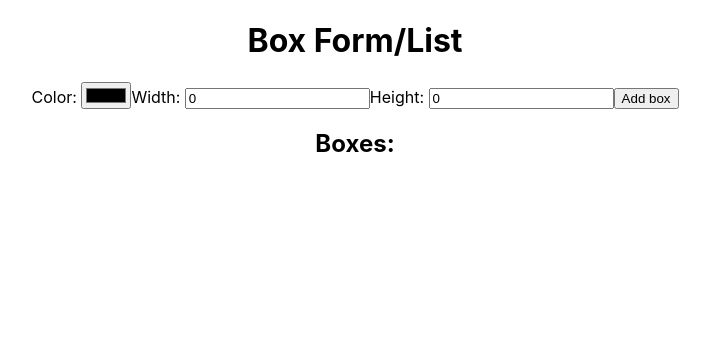
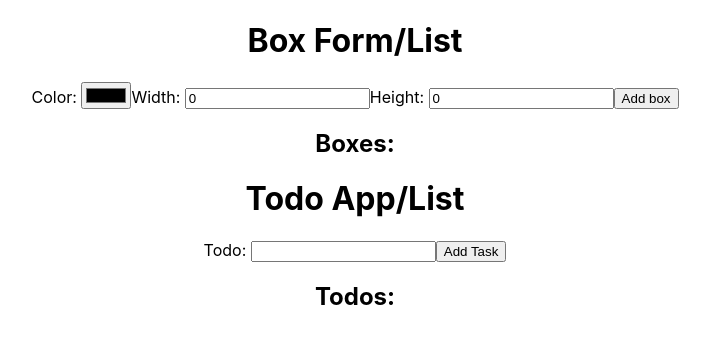
Before and after one commit to adshay18/react-forms, a React (Create React App) app: page / in a window 1280 px wide. Shown: the top 344 px of the page, without its empty margins (285-995 px from the left). Built offline with nearby package versions, Linux system fonts and the light colour scheme.

Commit message:
make working TodoList component and subcomponents

```diff
--- a/src/App.js
+++ b/src/App.js
@@ -1,11 +1,14 @@
 import './App.css';
 import BoxList from './BoxList';
+import TodoList from './TodoList';
 
 function App() {
 	return (
 		<div className="App">
 			<h1>Box Form/List</h1>
 			<BoxList />
+			<h1>Todo App/List</h1>
+			<TodoList />
 		</div>
 	);
 }
--- /dev/null
+++ b/src/NewTodoForm.js
@@ -0,0 +1,31 @@
+import React, { useState } from 'react';
+
+const NewTodoForm = ({ addTodo }) => {
+	const INITIAL_STATE = { text: '' };
+	const [ formData, setFormData ] = useState(INITIAL_STATE);
+
+	const handleSubmit = (evt) => {
+		evt.preventDefault();
+		addTodo(formData);
+		setFormData(INITIAL_STATE);
+	};
+
+	const handleChange = (evt) => {
+		const { name, value } = evt.target;
+		setFormData((fData) => ({
+			...fData,
+			[name]: value
+		}));
+	};
+
+	return (
+		<form onSubmit={handleSubmit}>
+			<label htmlFor="text">Todo: </label>
+			<input type="text" id="text" name="text" value={formData.text} onChange={handleChange} />
+
+			<button>Add Task</button>
+		</form>
+	);
+};
+
+export default NewTodoForm;
--- /dev/null
+++ b/src/Todo.css
@@ -0,0 +1,11 @@
+.Todo {
+	display: inline-block;
+	margin: 0 auto;
+	margin-top: 10px;
+}
+
+.Todo-remove {
+	display: inline-block;
+	margin-left: 5px;
+	position: relative;
+}
--- /dev/null
+++ b/src/Todo.js
@@ -0,0 +1,16 @@
+import React, { useState } from 'react';
+import './Todo.css';
+
+const Todo = ({ removeTodo, idx, text }) => {
+	return (
+		<React.Fragment>
+			<div className="Todo">{text}</div>
+			<button className="Todo-remove" onClick={() => removeTodo(idx)}>
+				X
+			</button>
+			<br />
+		</React.Fragment>
+	);
+};
+
+export default Todo;
--- /dev/null
+++ b/src/TodoList.js
@@ -0,0 +1,29 @@
+import { useState } from 'react';
+import Todo from './Todo';
+import { v4 as uuid } from 'uuid';
+import NewTodoForm from './NewTodoForm';
+
+const TodoList = () => {
+	const [ todos, setTodos ] = useState([]);
+
+	const addTodo = (todo) => {
+		let newTodo = { ...todo, id: uuid() };
+		setTodos((todos) => [ ...todos, newTodo ]);
+	};
+
+	const removeTodo = (idx) => {
+		let todosCopy = [ ...todos ];
+		let todo = todosCopy.splice(todosCopy[idx], 1);
+		setTodos((todos) => [ ...todosCopy ]);
+	};
+
+	return (
+		<div className="TodoList">
+			<NewTodoForm addTodo={addTodo} />
+			<h2>Todos:</h2>
+			{todos.map((todo, i) => <Todo key={todo.id} idx={i} removeTodo={removeTodo} text={todo.text} />)}
+		</div>
+	);
+};
+
+export default TodoList;
```
